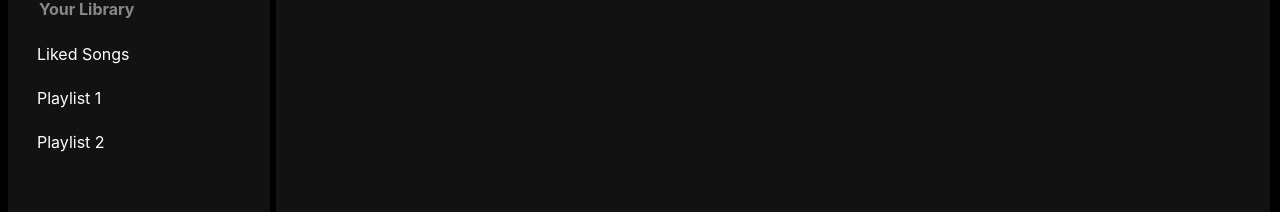
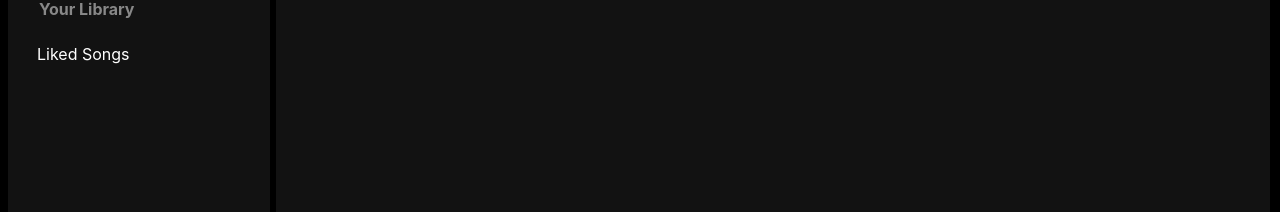
Before and after one commit to vworo/Beat-Box, a React (Vite) app: page / in a window 1280 px wide. Shown: the part 188-400 px from the top of the page. Built offline with nearby package versions, Linux system fonts and the light colour scheme.

Commit message:
Playlists in navbar displays

```diff
--- a/src/components/NavigationSidebar.jsx
+++ b/src/components/NavigationSidebar.jsx
@@ -8,31 +8,6 @@ export default function NavigationSidebar(props) {
   })
 
   const listItems = props.playlists.map((playlist, i) => <li key={i}>{playlist.name}</li>)
-
-//   return (
-//     <div id="sidebar">
-//       <h1>Spotify</h1>
-//       <nav>
-//         <ul>
-//           <li>
-//             <Link to={'/home'}>Home</Link>
-//           </li>
-//           <li className="link-border">
-//             <Link to={'/home'}>Search</Link>
-//           </li>
-//           <h2 className="library">Your Library</h2>
-//           <li>
-//             <Link to={'/app'}>Liked Songs</Link>
-//           </li>
-//         </ul>
-
-//         <ul>
-//             {listItems}
-//         </ul>
-//       </nav>
-//     </div>
-//   );
-// }
 
   return (
       <div id="sidebar">
@@ -52,12 +27,10 @@ export default function NavigationSidebar(props) {
             <li>
               <Link to={'/app'}>Liked Songs</Link>
             </li>
-            <li>
-              <Link to={'/home'}>Playlist 1</Link>
-            </li>
-            <li>
-              <Link to={'/home'}>Playlist 2</Link>
-            </li>
+          </ul>
+              {listItems}
+          <ul>
+
           </ul>
         </nav>
       </div>
```
